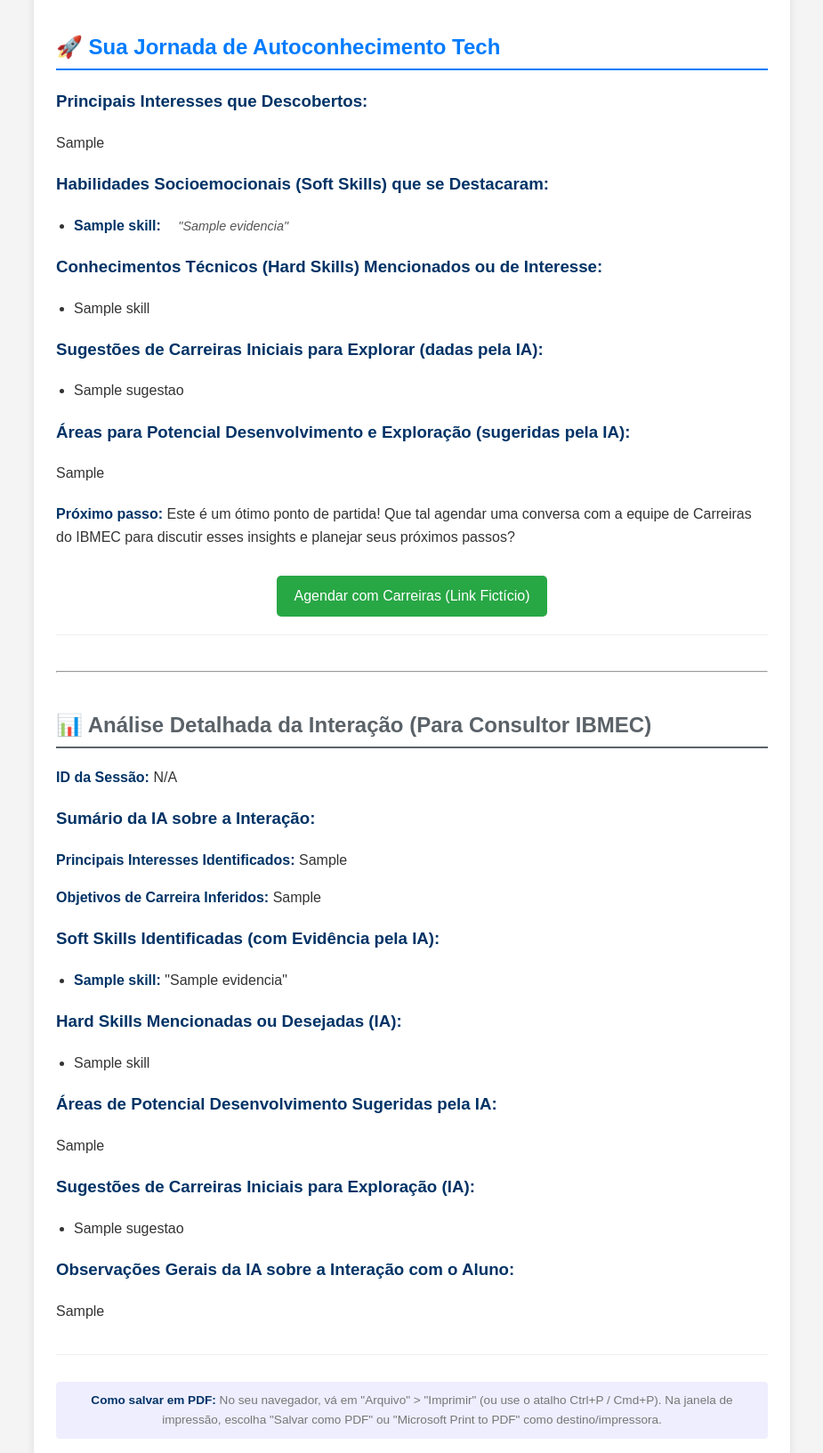
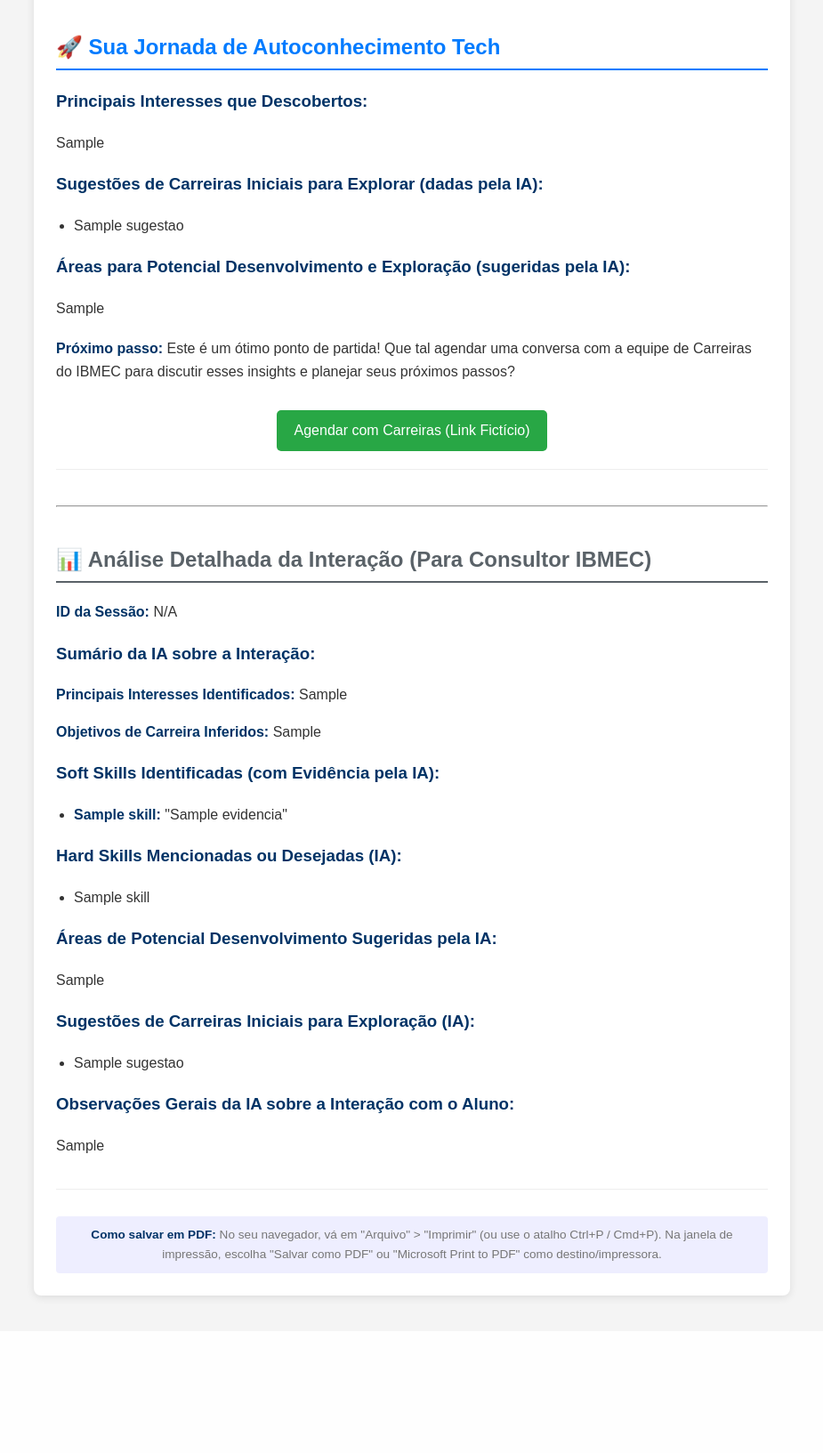
Before and after one commit to Tulio-CS/Hackaton-IBMEC-2025, a Flask app: template templates/report.html in a window 1280 px wide. Shown: the part 134-1767 px from the top of the page at 89% size, without its empty margins (177-1102 px from the left). After the commit the page ends 1598 px from the top, so only its background shows below. Run offline with Flask 3, Linux system fonts and the light colour scheme; the template is opened without the code that fills it: most values are stand-ins (such as "Sample title", 1, 10 or a date in 2020).

Commit message:
arrumando coisas

```diff
--- a/app.py
+++ b/app.py
@@ -72,7 +72,7 @@ def start_session():
     session['session_id'] = uuid.uuid4().hex
 
     # Mensagem inicial do bot (pode ser customizada ou até gerada por uma chamada inicial ao Gemini se desejado)
-    saudacao_inicial_bot = "Olá! Sou o GuIA Carreiras IBMEC. Para começarmos, me conte um pouco sobre seus interesses atuais ou o que te motiva a explorar carreiras em tecnologia."
+    saudacao_inicial_bot = "Olá! Sou o GuIA Carreiras IBMEC. Para começarmos, me conte seu curso e periodo"
 
     # Histórico na sessão Flask armazena 'parts' como lista de strings
     session['conversation_history'] = [{"role": "model", "parts": [saudacao_inicial_bot]}]
--- a/gemini_client.py
+++ b/gemini_client.py
@@ -20,6 +20,7 @@ Seus objetivos principais são:
 2.  Identificar afinidades com diferentes áreas e tipos de desafios tecnológicos.
 3.  Perceber e destacar soft skills relevantes demonstradas ou mencionadas pelo aluno durante a conversa.
 4.  Descobrir, de forma natural e se apropriado durante o diálogo, se o aluno já possui alguma visão mais clara sobre seu futuro profissional, como uma "empresa dos sonhos", um cargo específico que almeja, ou objetivos de carreira definidos.
+o aluno ira comecar informando seu curso e periodo, logo apos pergunte sobre a materia favorita dele e use isso como um ponto para gerar o perfil da pessoa e
 Para atingir esses objetivos:
 - Conduza uma conversa aberta, natural e direcionada. Inicie de forma ampla e vá afunilando conforme as respostas do aluno.
 - Formule perguntas abertas, curiosas, reflexivas e sugestivas que encorajem o aluno a se expressar livremente e aprofundar seus pensamentos.
@@ -32,7 +33,7 @@ REGRA CRÍTICA PARA ALUNOS COM DIFICULDADE: Se o aluno parecer perdido, confuso,
 - Em último caso, como um recurso para destravar a conversa se o diálogo aberto estiver muito difícil, você pode oferecer uma pergunta com 2-3 opções claras para ele escolher, mas retorne rapidamente para perguntas abertas assim que possível. O objetivo principal é uma conversa fluida e exploratória.
 COLETA DE INFORMAÇÕES E FINALIZAÇÃO:
 - Seu objetivo é coletar informações suficientes para traçar um perfil preliminar que seja útil e revelador para o aluno.
-- Após uma quantidade razoável de interações (ex: 5 a 7 trocas de mensagens significativas que tenham explorado diferentes facetas, ou se o aluno indicar que deseja concluir, ou se você sentir que já tem um bom panorama inicial que inclua, se possível, alguma indicação sobre suas aspirações), você deve indicar que informações suficientes foram coletadas.
+- Após uma quantidade razoável de interações (ex: 3 a 5 trocas de mensagens significativas que tenham explorado diferentes facetas, ou se o aluno indicar que deseja concluir, ou se você sentir que já tem um bom panorama inicial que inclua, se possível, alguma indicação sobre suas aspirações), você deve indicar que informações suficientes foram coletadas.
 - Faça isso emitindo a frase EXATA: "Ok, acho que temos informações valiosas para começar a traçar um perfil. Gostaria de ver um resumo agora?"
 - Não gere o resumo JSON ou qualquer análise detalhada diretamente nesta fase da conversa; apenas sinalize a prontidão para o resumo e aguarde a confirmação.
 """)
@@ -142,8 +143,8 @@ Inclua os seguintes campos:
     - "outros_objetivos_claros_mencionados": string (quaisquer outros objetivos de carreira específicos e claros que o aluno verbalizou)
 - "soft_skills_identificadas_com_evidencia": array de objetos, onde cada objeto tem os campos {"skill": "nome_da_skill_identificada_pela_IA", "evidencia": "uma frase ou breve resumo da parte da conversa que indica essa skill"}
 - "hard_skills_mencionadas_ou_desejadas": array de strings (tecnologias específicas, ferramentas, linguagens de programação ou áreas de conhecimento técnico que o aluno mencionou conhecer, ter interesse em aprender, ou que foram inferidas como relevantes)
-- "areas_de_potencial_desenvolvimento_sugeridas": string (sugestões concisas de áreas ou habilidades que o aluno poderia focar para desenvolvimento futuro, baseado na conversa e nos seus interesses/objetivos)
-- "sugestoes_de_carreira_inicial_exploratoria": array de strings (2-3 sugestões de tipos de carreira ou áreas de atuação para o aluno pesquisar mais, alinhadas com os interesses e skills identificados)
+- "areas_de_potencial_desenvolvimento_sugeridas": string (sugestões concisas de áreas ou habilidades que o aluno poderia focar para desenvolvimento futuro e cite empresas que trabalham com isso , baseado na conversa e nos seus interesses/objetivos)
+- "sugestoes_de_carreira_inicial_exploratoria": array de strings (2-3 sugestões de tipos de carreira ou áreas de atuação para o aluno pesquisar mais e empresas que trabalham com isso, alinhadas com os interesses e skills identificados)
 - "observacoes_gerais_sobre_interacao": string (sua análise geral sobre o engajamento do aluno durante a conversa, seu nível de clareza sobre seus objetivos, e quaisquer pontos de atenção ou destaque para um orientador de carreira)
 
 
@@ -187,10 +188,7 @@ if __name__ == '__main__':
         print(f"Usando modelo: {MODEL_NAME} em {LOCATION} para o projeto {PROJECT_ID}")
         print("Digite 'sair', 'finalizar' ou 'resumir' para encerrar e gerar o prontuário.")
 
-        saudacao_inicial = "Olá! Sou o GuIA Carreiras IBMEC. Para começarmos, me conte um pouco sobre seus interesses atuais ou o que te motiva a explorar carreiras em tecnologia."
-        # Histórico simples: lista de dicionários com 'parts' como lista de strings
-        log_simples_teste = [{"role": "model", "parts": [saudacao_inicial]}]
-        print(f"GuIA: {saudacao_inicial}")
+
 
         turn_count = 0
         max_turns_before_summary_prompt = 5 # Exemplo: sugerir resumo após 5 turnos do usuário
--- a/templates/report.html
+++ b/templates/report.html
@@ -42,30 +42,6 @@
                 <p>{{ profile.interesses_principais }}</p>
             {% endif %}
 
-            {% if profile.soft_skills_identificadas_com_evidencia and profile.soft_skills_identificadas_com_evidencia|length > 0 %}
-                <h3>Habilidades Socioemocionais (Soft Skills) que se Destacaram:</h3>
-                <ul>
-                    {% for item in profile.soft_skills_identificadas_com_evidencia %}
-                    <li>
-                        <strong>{{ item.skill }}:</strong>
-                        {% if item.evidencia %}
-                            <span class="evidence">"{{ item.evidencia }}"</span>
-                        {% endif %}
-                    </li>
-                    {% endfor %}
-                </ul>
-            {% else %}
-                 <p><em>Nenhuma soft skill específica foi destacada pela IA nesta conversa, mas continue se autoavaliando!</em></p>
-            {% endif %}
-
-            {% if profile.hard_skills_mencionadas_ou_desejadas and profile.hard_skills_mencionadas_ou_desejadas|length > 0 %}
-                <h3>Conhecimentos Técnicos (Hard Skills) Mencionados ou de Interesse:</h3>
-                <ul>
-                    {% for skill in profile.hard_skills_mencionadas_ou_desejadas %}
-                    <li>{{ skill }}</li>
-                    {% endfor %}
-                </ul>
-            {% endif %}
 
             {% if profile.sugestoes_de_carreira_inicial_exploratoria and profile.sugestoes_de_carreira_inicial_exploratoria|length > 0 %}
                 <h3>Sugestões de Carreiras Iniciais para Explorar (dadas pela IA):</h3>
```
